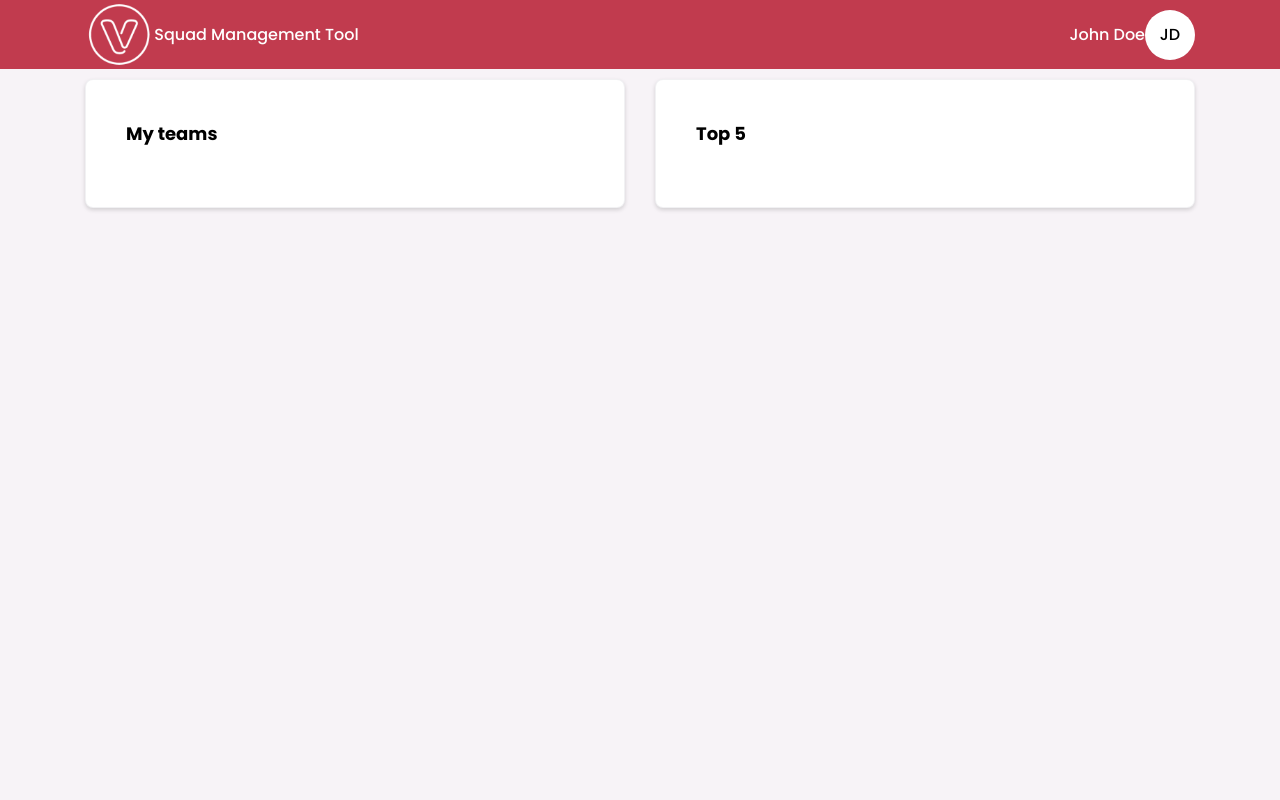
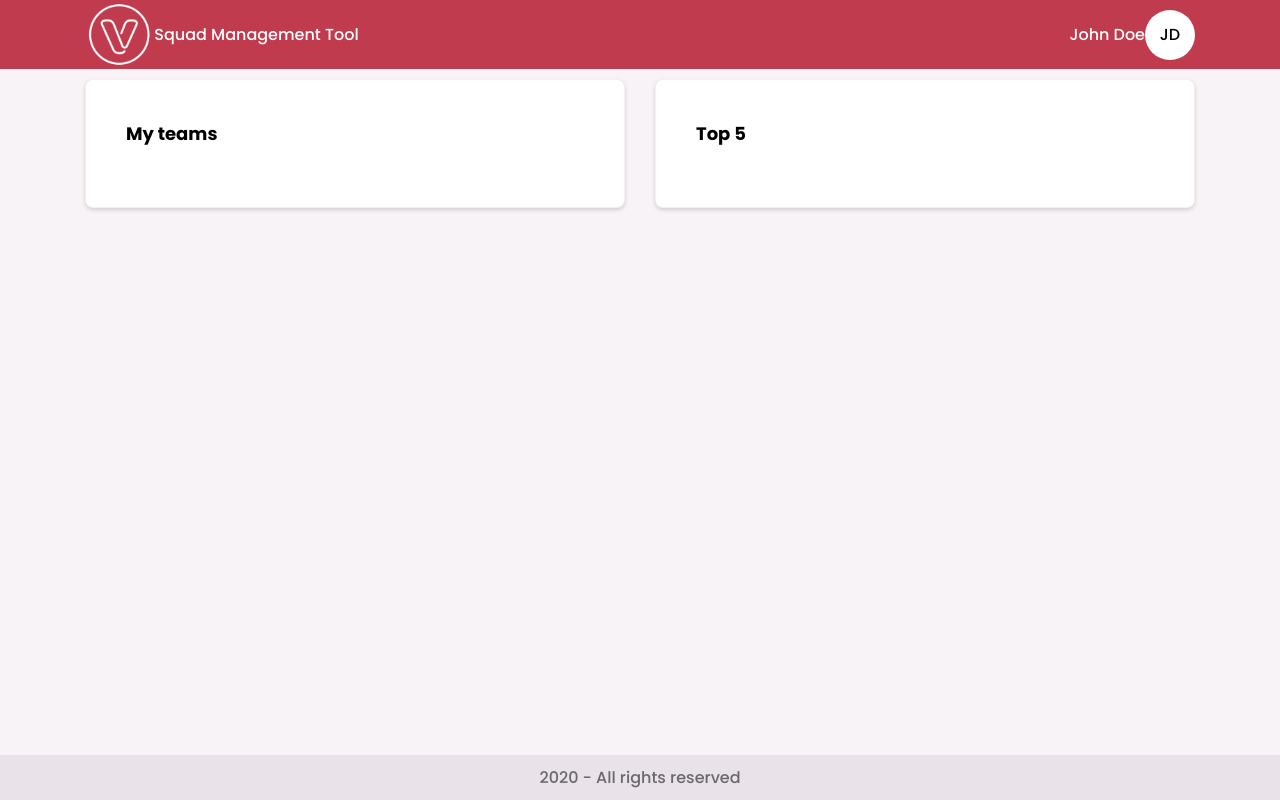
Before and after one commit to wjuniori/squad-management-tool, a React (Create React App) app: page / in a window 1280 px wide. Built offline with nearby package versions, Linux system fonts and the light colour scheme.

Commit message:
feat: add Footer component

```diff
--- a/src/assets/styles/global.ts
+++ b/src/assets/styles/global.ts
@@ -2,10 +2,14 @@ import { createGlobalStyle } from 'styled-components';
 
 export default createGlobalStyle`
   :root {
-    --color-background: #f7f3f7;
+    --color-background-body: #f7f3f7;
+    --color-background-footer: #e9e3e9;
+
     --color-primary: #c13b4e;
+
     --color-text-primary: #ffffff;
     --color-text-secondary: #000000;
+    --color-text-light: #6A686A;
 
     font-size: 60%;
   }
@@ -31,7 +35,7 @@ export default createGlobalStyle`
   }
 
   body {
-    background: var(--color-background);
+    background: var(--color-background-body);
   }
 
   body,
@@ -40,6 +44,11 @@ export default createGlobalStyle`
   textarea {
     font: 500 1.6rem Poppins;
     /* color: var(--color-text-base); */
+  }
+
+  #root {
+    display: flex;
+    flex-direction: column;
   }
 
   button {
--- /dev/null
+++ b/src/components/Footer/Footer.styles.ts
@@ -0,0 +1,12 @@
+import styled from 'styled-components';
+
+export const FooterBase = styled.footer`
+  background-color: var(--color-background-footer);
+  color: var(--color-text-light);
+`;
+
+export const FooterContent = styled.div`
+  text-align: center;
+  padding-top: 10px;
+  padding-bottom: 10px;
+`;
--- /dev/null
+++ b/src/components/Footer/Footer.tsx
@@ -0,0 +1,23 @@
+import React from 'react';
+import { FooterBase, FooterContent } from './Footer.styles';
+import Container from '../GridSystem/Container/Container';
+import Row from '../GridSystem/Row/Row';
+import Col from '../GridSystem/Col/Col';
+
+const Footer: React.FC = () => {
+  return (
+    <FooterBase>
+      <Container>
+        <Row>
+          <Col width="100%">
+            <FooterContent>
+              <p>2020 - All rights reserved</p>
+            </FooterContent>
+          </Col>
+        </Row>
+      </Container>
+    </FooterBase>
+  );
+};
+
+export default Footer;
--- /dev/null
+++ b/src/components/PageDefault/PageDefault.styles.ts
@@ -0,0 +1,7 @@
+import styled from 'styled-components';
+
+const Main = styled.main`
+  flex: 1;
+`;
+
+export default Main;
--- a/src/components/PageDefault/PageDefault.tsx
+++ b/src/components/PageDefault/PageDefault.tsx
@@ -1,11 +1,14 @@
 import React from 'react';
 import NavBar from '../NavBar/NavBar';
+import Footer from '../Footer/Footer';
+import Main from './PageDefault.styles';
 
 const PageDefault: React.FC = ({ children }) => {
   return (
     <>
       <NavBar />
-      <main>{children}</main>
+      <Main>{children}</Main>
+      <Footer />
     </>
   );
 };
```
